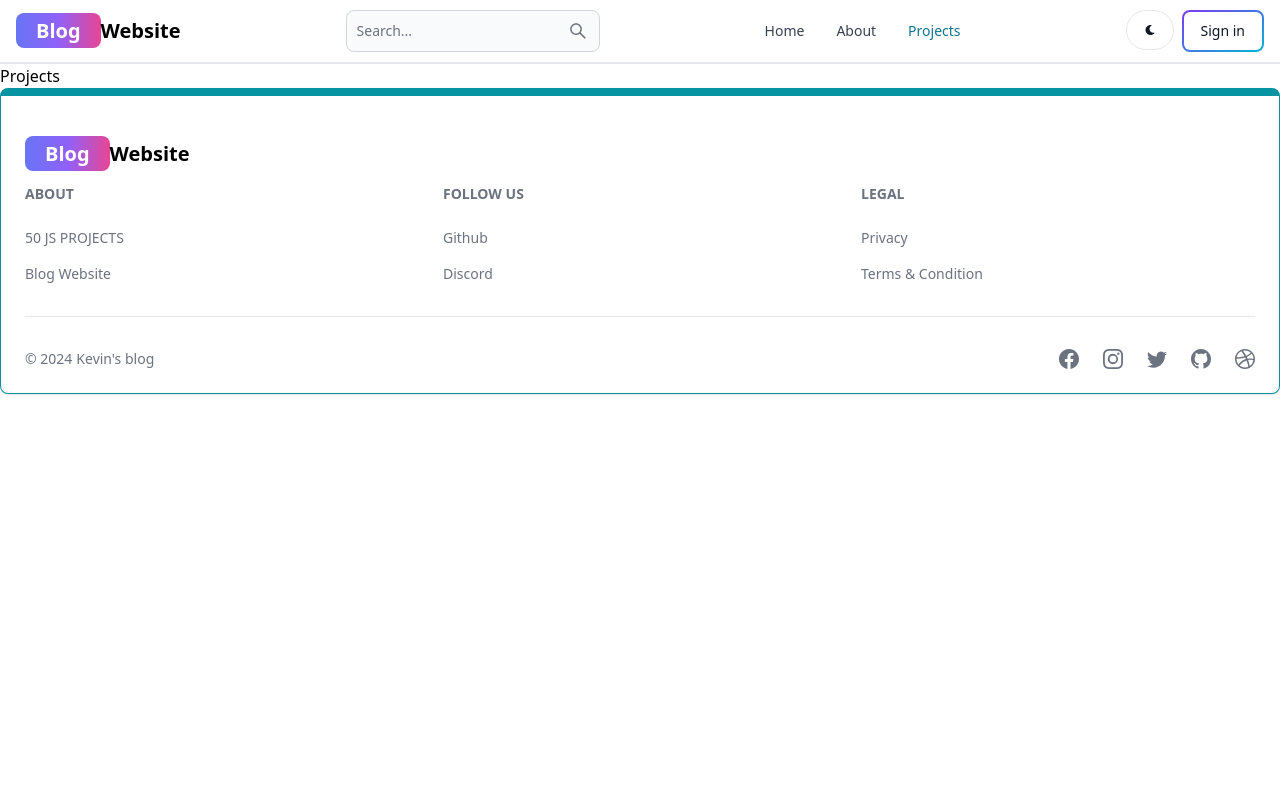
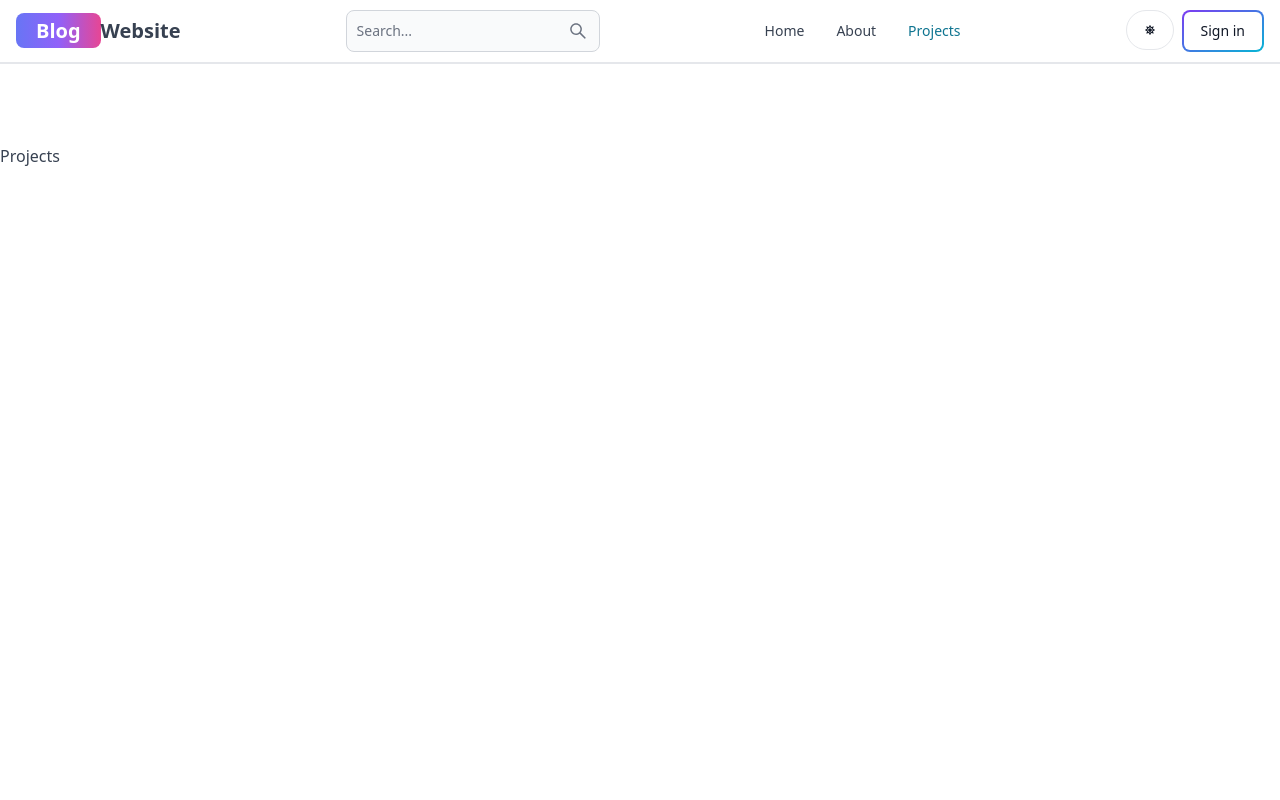
Before and after one commit to kevinkalenga/Mern_Blog, a React (Vite) app in the folder client/: page /projects in a window 1280 px wide. Shown: the top 800 px of the page. Built offline with nearby package versions, Linux system fonts and the light colour scheme; no server answers.

Commit message:
Complete dark mode functionality

```diff
--- a/client/src/components/Header.jsx
+++ b/client/src/components/Header.jsx
@@ -1,13 +1,16 @@
 import {Navbar, TextInput, Button, Dropdown, Avatar} from 'flowbite-react';
 import {Link, useLocation} from "react-router-dom";
 import {AiOutlineSearch} from 'react-icons/ai';
-import {FaMoon} from 'react-icons/fa';
-import {useSelector} from 'react-redux';
+import {FaMoon, FaSun} from 'react-icons/fa';
+import {useSelector, useDispatch} from 'react-redux';
+import {toggleTheme} from '../redux/theme/themeSlice'
 
 
 export default function Header() {
    const path = useLocation().pathname;
-   const {currentUser} = useSelector(state => state.user)
+   const dispatch = useDispatch();
+   const {currentUser} = useSelector((state) => state.user);
+   const {theme} = useSelector((state) => state.theme)
    console.log(path)
   return (
 
@@ -34,8 +37,12 @@
        <AiOutlineSearch />
     </Button>
     <div className='flex gap-2 md:order-2'>
-      <Button className='w-12 h-10 hidden sm:inline' color='gray' pill>
-        <FaMoon />
+      <Button className='w-12 h-10 hidden sm:inline' color='gray'
+      pill onClick={() =>dispatch(toggleTheme())}>
+         {
+           theme === 'light'? <FaSun />: <FaMoon />
+         }
+
       </Button>
       {
         currentUser ? (
--- /dev/null
+++ b/client/src/components/ThemeProvider.jsx
@@ -0,0 +1,13 @@
+
+import { useSelector } from 'react-redux';
+
+export default function ThemeProvider({ children }) {
+  const { theme } = useSelector((state) => state.theme);
+  return (
+    <div className={theme}>
+      <div className='bg-white text-gray-700 dark:text-gray-200 dark:bg-[rgb(16,23,42)] min-h-screen'>
+        {children}
+      </div>
+    </div>
+  );
+}
--- a/client/src/main.jsx
+++ b/client/src/main.jsx
@@ -4,13 +4,16 @@
 import { store, persistor } from './redux/store.js'
 import {Provider} from 'react-redux'
 import { PersistGate } from 'redux-persist/integration/react'
+import ThemeProvider from './components/ThemeProvider.jsx'
 
 
 createRoot(document.getElementById('root')).render(
 
   <PersistGate persistor={persistor}>
     <Provider store={store}>
-       <App />
-     </Provider>
+      <ThemeProvider>
+          <App />
+      </ThemeProvider>
+    </Provider>
   </PersistGate>
 )
--- a/client/src/pages/Projects.jsx
+++ b/client/src/pages/Projects.jsx
@@ -1,6 +1,6 @@
 
 export default function Projects() {
   return (
-    <div>Projects</div>
+    <div className="min-h-screen mt-20">Projects</div>
   )
 }
--- a/client/src/redux/store.js
+++ b/client/src/redux/store.js
@@ -1,12 +1,14 @@
 import { configureStore, combineReducers } from '@reduxjs/toolkit';
 import userReducer from './user/userSlice';
+import themeReducer from './theme/themeSlice'
 import { persistReducer, persistStore} from 'redux-persist';
 import storage from 'redux-persist/lib/storage'
 
 
 // when we have more than one reducer we have to combine them
 const rootReducer = combineReducers({
-  user:userReducer
+  user:userReducer,
+  theme:themeReducer
 });
 
 const persistConfig = {
--- /dev/null
+++ b/client/src/redux/theme/themeSlice.js
@@ -0,0 +1,20 @@
+
+import {createSlice} from '@reduxjs/toolkit';
+
+const initialState = {
+    theme: 'light',
+};
+
+const themeSlice = createSlice({
+    name: 'theme',
+    initialState,
+    reducers: {
+        toggleTheme: (state) => {
+            state.theme = state.theme === 'light' ? 'dark' : 'light';
+        },
+        }
+});
+
+export const {toggleTheme} = themeSlice.actions;
+
+export default themeSlice.reducer;
```
